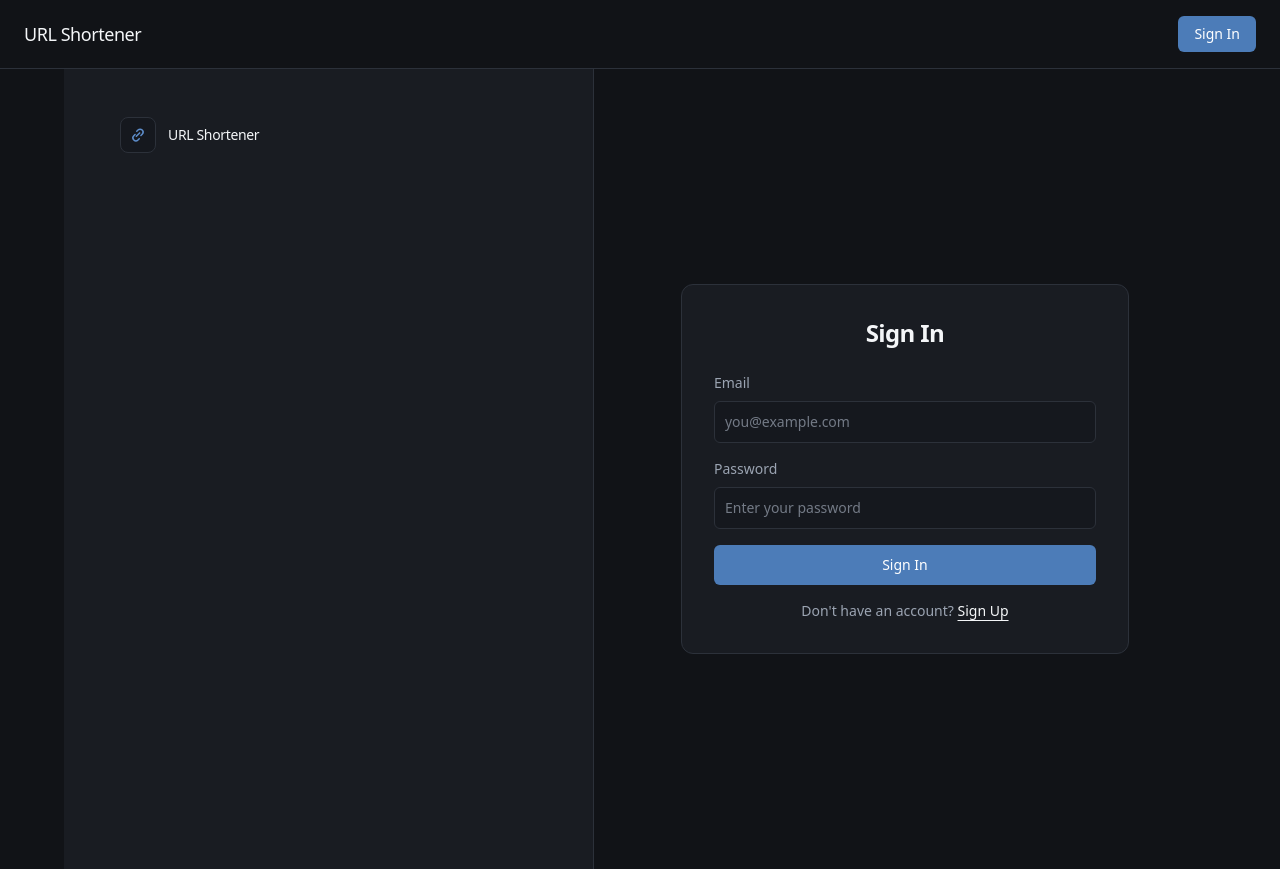
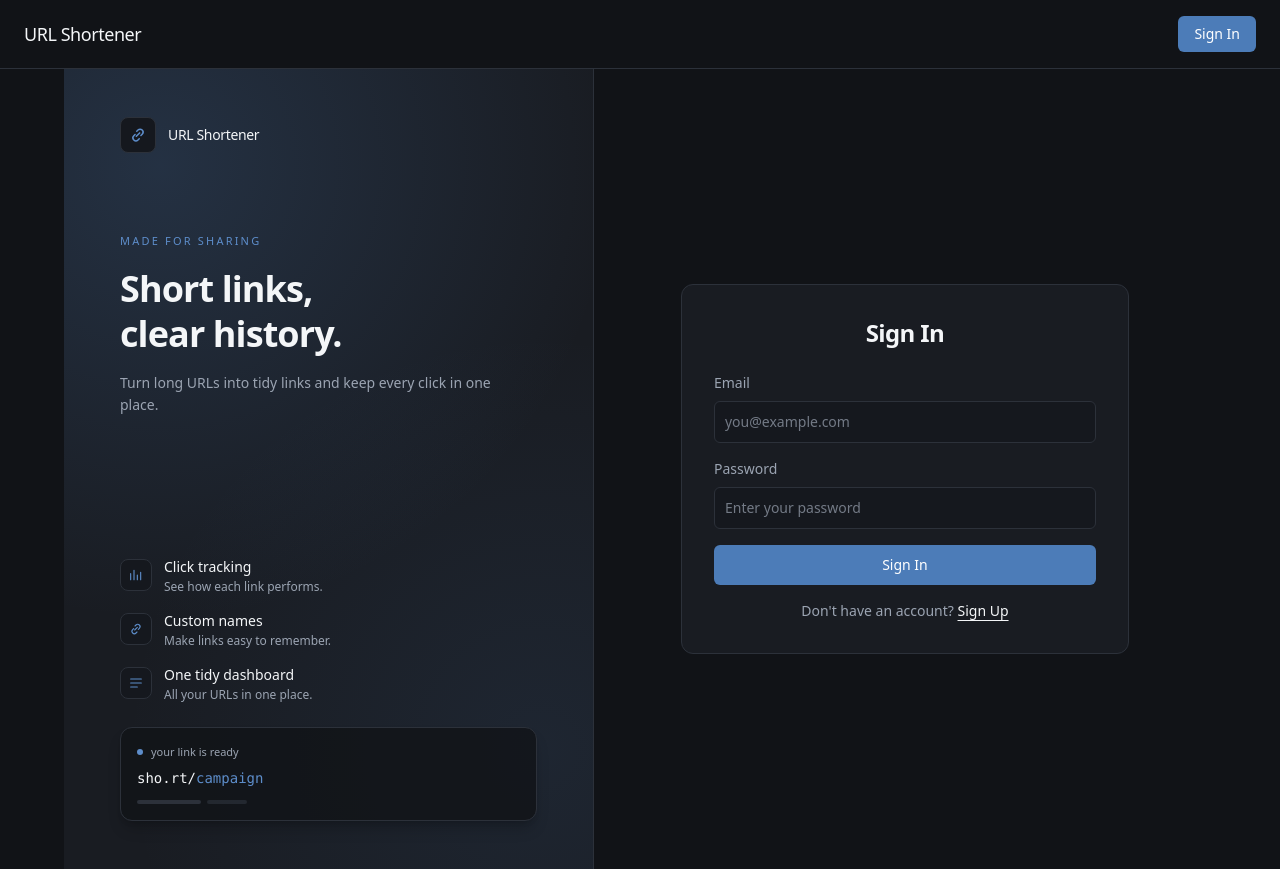
Before and after one commit to Exploring-glitch/URL-Shortener, a React (Vite) app in the folder frontend/: page /auth in a window 1280 px wide. Built offline with nearby package versions, Linux system fonts and the light colour scheme.

Commit message:
style(auth): build brand panel with feature list

```diff
--- a/frontend/src/pages/AuthPage.jsx
+++ b/frontend/src/pages/AuthPage.jsx
@@ -20,15 +20,92 @@ const BrandMark = () => (
   </span>
 )
 
+const features = [
+  {
+    title: 'Click tracking',
+    description: 'See how each link performs.',
+    path: 'M4 19V10m5 9V5m5 14v-7m5 7V8',
+  },
+  {
+    title: 'Custom names',
+    description: 'Make links easy to remember.',
+    path: 'M10 13.5l4-4M8.5 11.5L7 13a3.5 3.5 0 0 0 5 5l1.5-1.5M15.5 12.5L17 11a3.5 3.5 0 0 0-5-5l-1.5 1.5',
+  },
+  {
+    title: 'One tidy dashboard',
+    description: 'All your URLs in one place.',
+    path: 'M4 6h16M4 12h16M4 18h10',
+  },
+]
+
 const UserAuthPage = () => {
   const [login, setLogin] = useState(true);
   return (
     <div className="min-h-screen bg-page text-ink">
       <div className="mx-auto flex min-h-screen w-full max-w-6xl flex-col lg:flex-row">
-        <aside className="hidden lg:flex lg:w-[46%] shrink-0 flex-col border-r border-line bg-surface px-10 py-12 xl:px-14">
-          <div className="flex items-center gap-3">
-            <BrandMark />
-            <span className="text-sm font-medium tracking-tight">URL Shortener</span>
+        <aside className="relative hidden lg:flex lg:w-[46%] shrink-0 flex-col justify-between overflow-hidden border-r border-line bg-surface px-10 py-12 xl:px-14">
+          <div
+            aria-hidden="true"
+            className="pointer-events-none absolute inset-0"
+            style={{
+              backgroundImage:
+                'radial-gradient(circle at 18% 12%, rgba(76,124,184,0.22), transparent 55%), radial-gradient(circle at 90% 85%, rgba(76,124,184,0.10), transparent 50%)',
+            }}
+          />
+
+          <div className="relative">
+            <div className="flex items-center gap-3">
+              <BrandMark />
+              <span className="text-sm font-medium tracking-tight">URL Shortener</span>
+            </div>
+
+            <div className="mt-16 xl:mt-20">
+              <p className="text-[11px] font-medium uppercase tracking-[0.2em] text-accent-strong">Made for sharing</p>
+              <h1 className="mt-4 max-w-sm text-3xl font-semibold leading-tight tracking-tight xl:text-4xl">
+                Short links,<br />clear history.
+              </h1>
+              <p className="mt-4 max-w-sm text-sm leading-relaxed text-muted">
+                Turn long URLs into tidy links and keep every click in one place.
+              </p>
+            </div>
+          </div>
+
+          <div className="relative mt-12 space-y-6">
+            <div className="space-y-4">
+              {features.map((feature) => (
+                <div key={feature.title} className="flex items-start gap-3">
+                  <span className="mt-0.5 grid size-8 shrink-0 place-items-center rounded-lg border border-line bg-field text-accent-strong">
+                    <svg
+                      viewBox="0 0 24 24"
+                      fill="none"
+                      stroke="currentColor"
+                      strokeWidth="1.7"
+                      strokeLinecap="round"
+                      className="size-4"
+                      aria-hidden="true"
+                    >
+                      <path d={feature.path} />
+                    </svg>
+                  </span>
+                  <div>
+                    <p className="text-sm font-medium">{feature.title}</p>
+                    <p className="mt-0.5 text-xs text-muted">{feature.description}</p>
+                  </div>
+                </div>
+              ))}
+            </div>
+
+            <div className="rounded-xl border border-line bg-page/80 p-4 shadow-lg shadow-black/20">
+              <div className="flex items-center gap-2 text-[11px] text-muted">
+                <span className="size-1.5 rounded-full bg-accent-strong" />
+                your link is ready
+              </div>
+              <p className="mt-2 font-mono text-sm text-ink">sho.rt/<span className="text-accent-strong">campaign</span></p>
+              <div className="mt-3 flex gap-1.5">
+                <span className="h-1 w-16 rounded-full bg-line" />
+                <span className="h-1 w-10 rounded-full bg-line/70" />
+              </div>
+            </div>
           </div>
         </aside>
 
```
